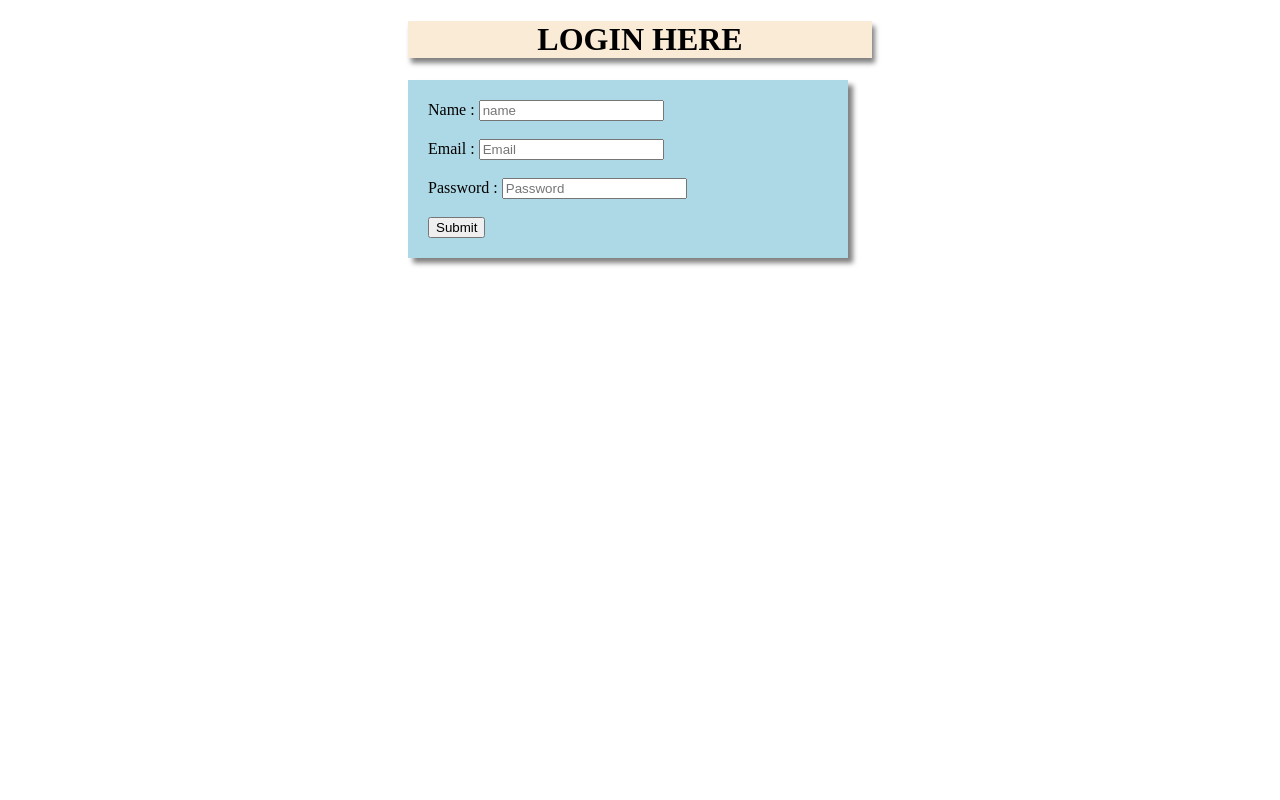
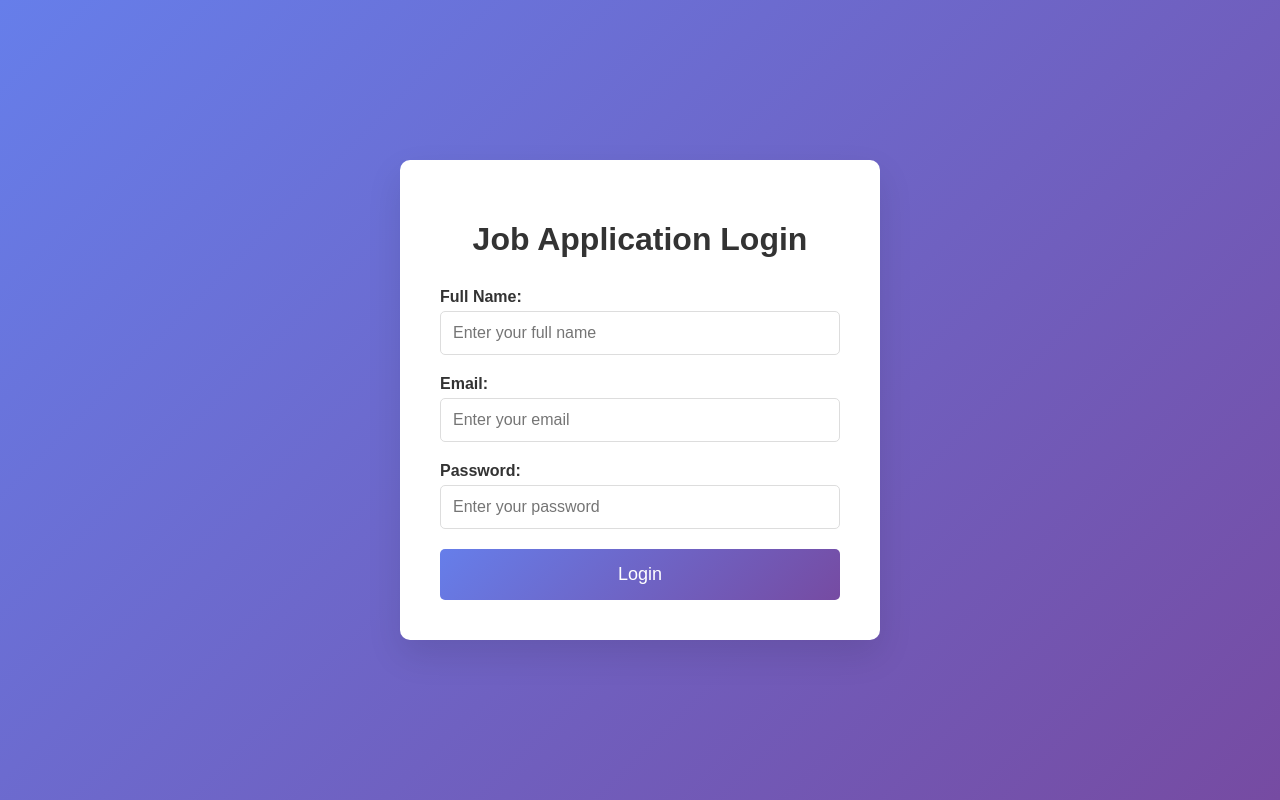
Before and after one commit to SECE-24-28/classroom-project-ADITH6452003, a plain HTML site: page Assigment/login.html in a window 1280 px wide. Drawn offline with Linux system fonts and the light colour scheme.

Commit message:
updated webpages and completed all the assigmeents wwith the objects and its functions the arrays will has already been handled in other files of day 4

```diff
--- a/Assigment/login.html
+++ b/Assigment/login.html
@@ -1,45 +1,100 @@
 <!DOCTYPE html>
-<html>
+<html lang="en">
     <head>
-        <title>
-            this is a login pag using dom
-        </title>
+        <meta charset="UTF-8">
+        <meta name="viewport" content="width=device-width, initial-scale=1.0">
+        <title>Job Application Login</title>
         <style>
-            form{
-                background-color: lightblue;
-                width: 400px;
-                padding: 20px;
-                margin-left: 400px;
-                margin-right: 400px;
-                box-shadow: 5px 5px 5px grey;
+            body {
+                font-family: 'Arial', sans-serif;
+                background: linear-gradient(135deg, #667eea 0%, #764ba2 100%);
+                margin: 0;
+                padding: 0;
+                display: flex;
+                justify-content: center;
+                align-items: center;
+                height: 100vh;
+                color: #333;
+            }
+            .container {
+                background: white;
+                border-radius: 10px;
+                box-shadow: 0 15px 35px rgba(0, 0, 0, 0.1);
+                padding: 40px;
+                width: 100%;
+                max-width: 400px;
+                text-align: center;
+            }
+            h1 {
+                margin-bottom: 30px;
+                color: #333;
+                font-size: 2em;
+            }
+            form {
+                display: flex;
+                flex-direction: column;
+            }
+            label {
+                margin-bottom: 5px;
+                font-weight: bold;
+                text-align: left;
+            }
+            input[type="text"], input[type="password"] {
+                padding: 12px;
+                margin-bottom: 20px;
+                border: 1px solid #ddd;
+                border-radius: 5px;
+                font-size: 16px;
+                transition: border-color 0.3s;
+            }
+            input[type="text"]:focus, input[type="password"]:focus {
+                border-color: #667eea;
+                outline: none;
+            }
+            input[type="submit"] {
+                background: linear-gradient(135deg, #667eea 0%, #764ba2 100%);
+                color: white;
+                border: none;
+                padding: 15px;
+                border-radius: 5px;
+                font-size: 18px;
+                cursor: pointer;
+                transition: background 0.3s;
+            }
+            input[type="submit"]:hover {
+                background: linear-gradient(135deg, #764ba2 0%, #667eea 100%);
             }
         </style>
     </head>
     <body>
-        <h1 style="background-color: antiquewhite;box-shadow: 3px 5px 5px grey;text-align: center;margin-left: 400px;margin-right: 400px;">LOGIN HERE</h1>
-        <form onsubmit="myfunc(event)">
-            <label for="name">Name : </label>
-            <input type="text" id ="name" placeholder="name"><br><br>
-            <label for="email">Email : </label>
-            <input type="text" placeholder="Email" id="email"><br><br>
-            <label for="pass">Password : </label>
-            <input type="password" placeholder="Password" id="pass"><br><br>
-            <input type="submit">
-        </form>
+        <div class="container">
+            <h1>Job Application Login</h1>
+            <form onsubmit="myfunc(event)">
+                <label for="name">Full Name:</label>
+                <input type="text" id="name" placeholder="Enter your full name" required>
+                <label for="email">Email:</label>
+                <input type="text" id="email" placeholder="Enter your email" required>
+                <label for="pass">Password:</label>
+                <input type="password" id="pass" placeholder="Enter your password" required>
+                <input type="submit" value="Login">
+            </form>
+        </div>
         <script>
             function myfunc(e){
                 e.preventDefault();
-                let name=document.getElementById("name").value;
-                let email=document.getElementById("email").value;
-                let pass=document.getElementById("pass").value;
+                let name = document.getElementById("name").value;
+                let email = document.getElementById("email").value;
+                let pass = document.getElementById("pass").value;
                 console.log(`username = ${name} email = ${email} password = ${pass}`);
+                document.getElementById("name").value = "";
+                document.getElementById("email").value = "";
+                document.getElementById("pass").value = "";
                 if(email === "" || pass === ""){
-                    alert("please fill all the details");
+                    alert("Please fill alldetails");
                     return;
-                }
-                else{
-                    alert("login successful");
-                    window.location.href="welcome.html";
+                } else {
+                    alert("Login successful");
+                    window.location.href = "welcome.html";
                 }
             }
         </script>
```
Also changed, not shown: Assigment/objects.js (added, +27 -0 lines).
